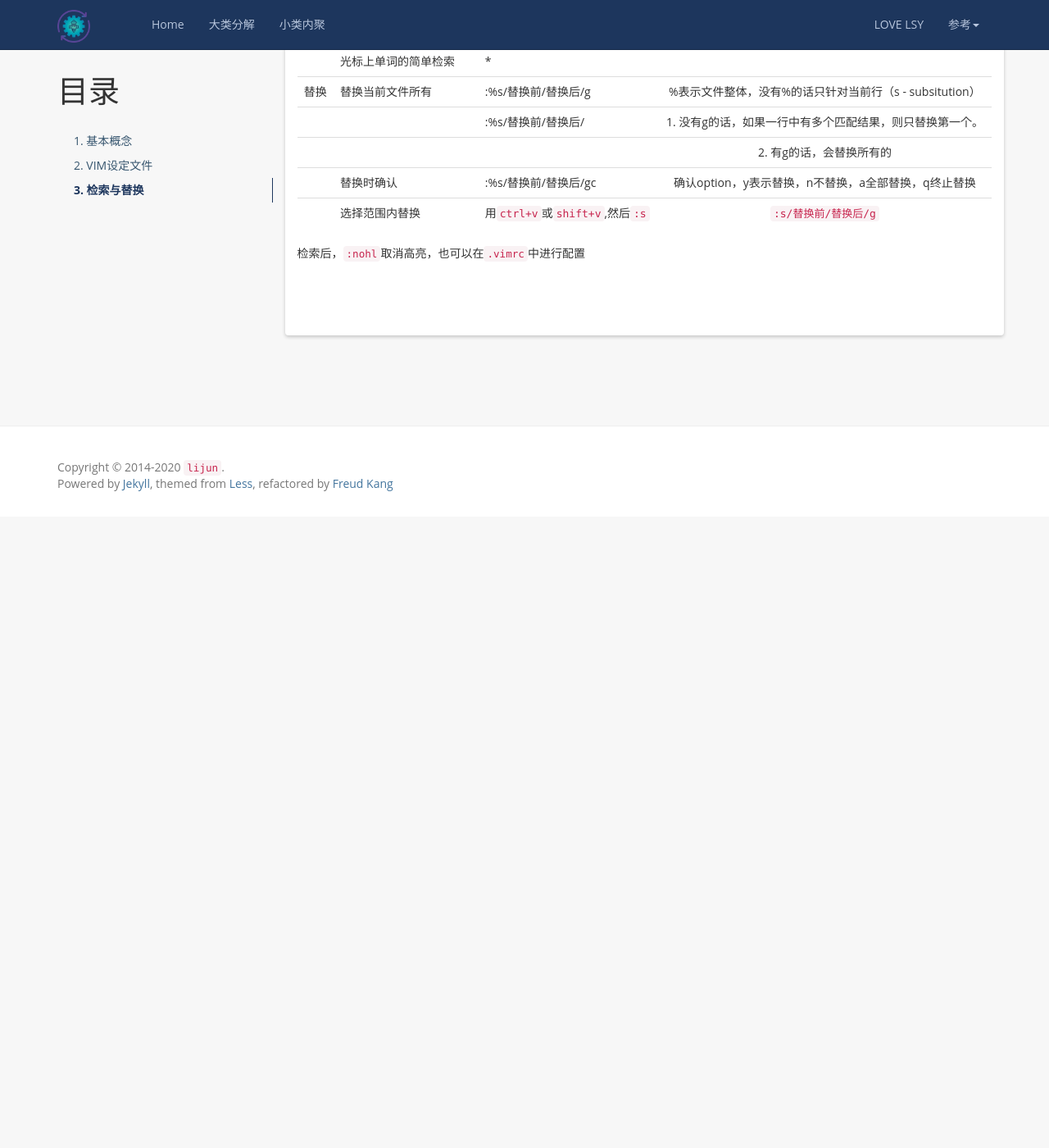
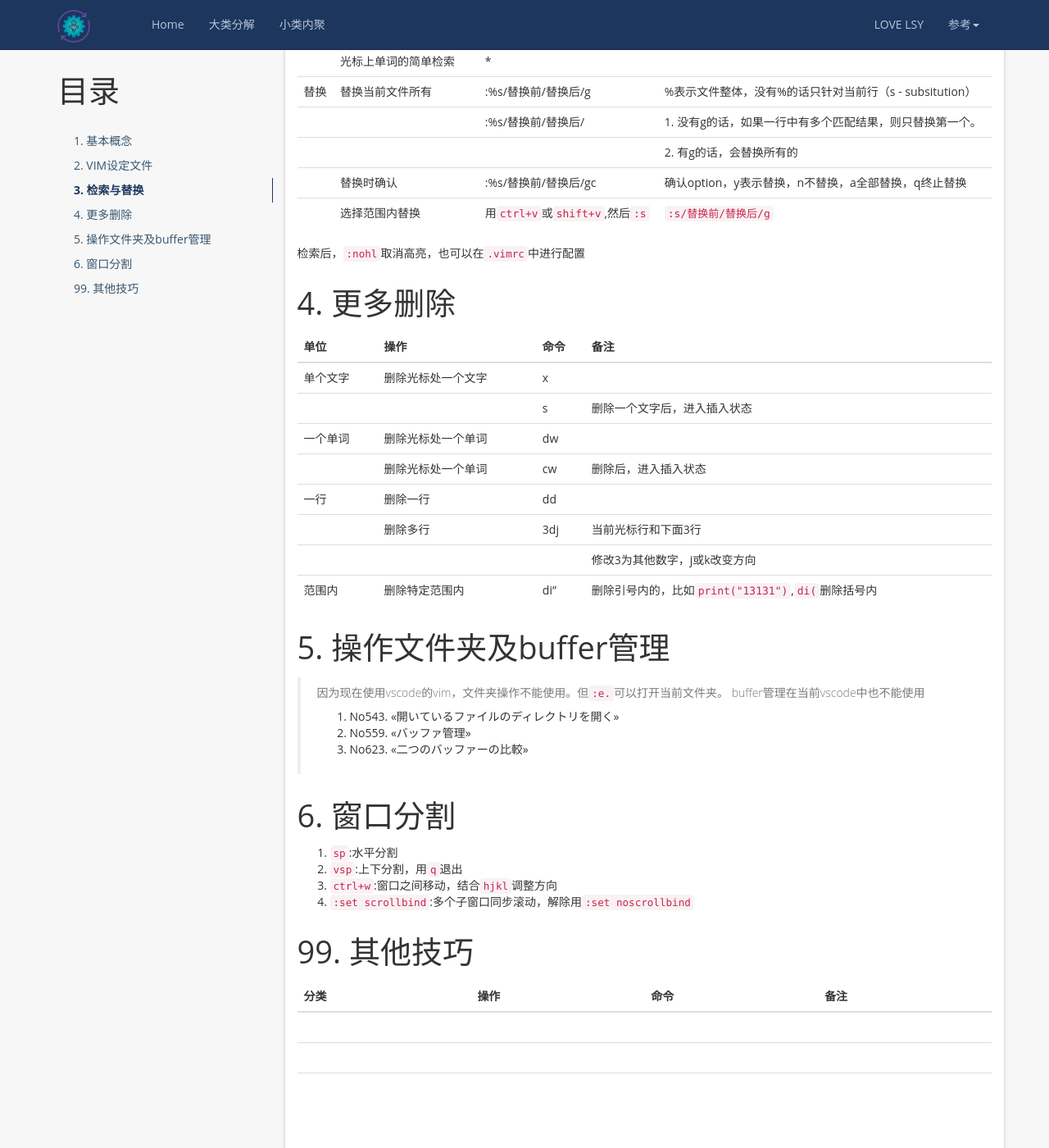
Before and after one commit to utanesuke0612/utanesuke0612.github.io, a Jekyll site: the page built from _posts/others/2016-01-01-vim-02.md, in a window 1280 px wide and 1400 px high, scrolled down 2578 px. Shown: the whole window at 82% size. Built offline with Jekyll 4.4.1, drawn with Linux system fonts in a browser that asks for light colours; nearby versions of some CDN libraries; comment, search, counter and statistics services are not loaded; before the commit the page ends 3208 px from its top, so only the background shows below that.

Commit message:
Update 2016-01-01-vim-02.md

```diff
--- a/_posts/others/2016-01-01-vim-02.md
+++ b/_posts/others/2016-01-01-vim-02.md
@@ -70,12 +70,11 @@ VIM中能设定画面的表示，自动缩进等，在linux中，在home的user
 
 # 3. 检索与替换
 
-
 |分类|操作|命令|备注|
-|:--:|:--|:--|:--:|
+|:--|:--|:--|:--|
 |检索| 光标`后方`开始检索 | / ||
 |  | 光标`前方`开始检索 | ? ||
-|  |跳转到检索结果的`下一个`|n||
+|  |跳转到检索结果的`下一个`|n|注意前方检索和后方检索，检索方向不同|
 |  |跳转到检索结果的`上一个`|N||
 |  |光标上单词的简单检索|*||
 |替换|替换当前文件所有|:%s/替换前/替换后/g|%表示文件整体，没有%的话只针对当前行（s - subsitution）|
@@ -85,3 +84,39 @@ VIM中能设定画面的表示，自动缩进等，在linux中，在home的user
 |  |选择范围内替换|用`ctrl+v`或`shift+v`,然后`:s`|`:s/替换前/替换后/g`|
 
 检索后，`:nohl`取消高亮，也可以在`.vimrc`中进行配置
+
+# 4. 更多删除
+
+|单位|操作|命令|备注|
+|:--|:--|:--|:--|
+|单个文字|删除光标处一个文字|x||
+|||s|删除一个文字后，进入插入状态|
+|一个单词|删除光标处一个单词|dw||
+||删除光标处一个单词|cw|删除后，进入插入状态|
+|一行|删除一行|dd||
+||删除多行|3dj|当前光标行和下面3行|
+||||修改3为其他数字，j或k改变方向|
+|范围内|删除特定范围内|di"|删除引号内的，比如`print("13131")`,`di(`删除括号内|
+
+# 5. 操作文件夹及buffer管理
+
+> 因为现在使用vscode的vim，文件夹操作不能使用。但`:e.`可以打开当前文件夹。
+> buffer管理在当前vscode中也不能使用
+1. No543. <<開いているファイルのディレクトリを開く>>
+2. No559. <<バッファ管理>>
+3. No623. <<二つのバッファーの比較>>
+
+# 6. 窗口分割
+
+1. `sp`:水平分割
+2. `vsp`:上下分割，用`q`退出
+3. `ctrl+w`:窗口之间移动，结合`hjkl`调整方向
+4. `:set scrollbind`:多个子窗口同步滚动，解除用`:set noscrollbind`
+
+# 99. 其他技巧
+
+|分类|操作|命令|备注|
+|:--|:--|:--|:--|
+|||||
+|||||
+|||||
```
